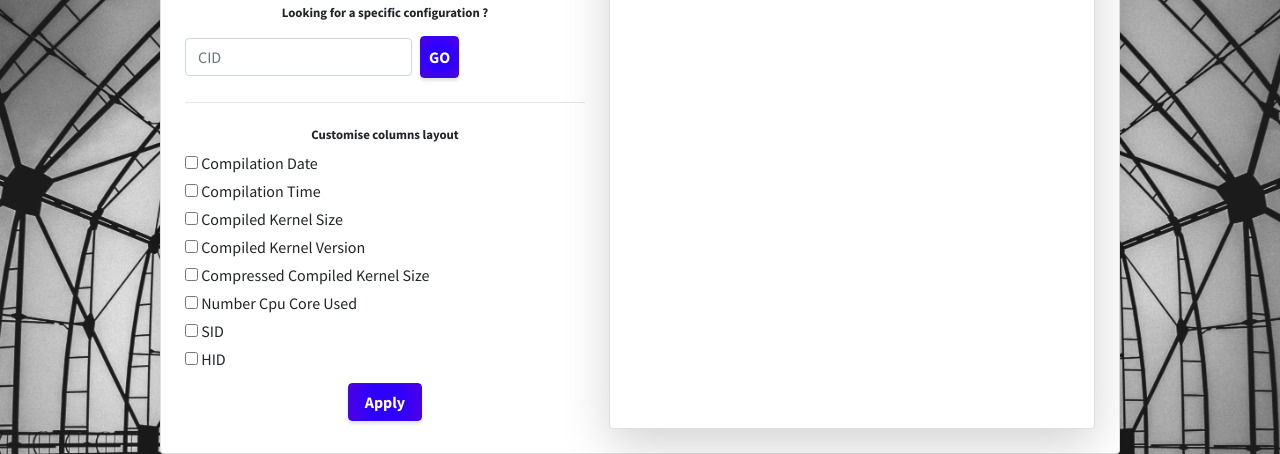
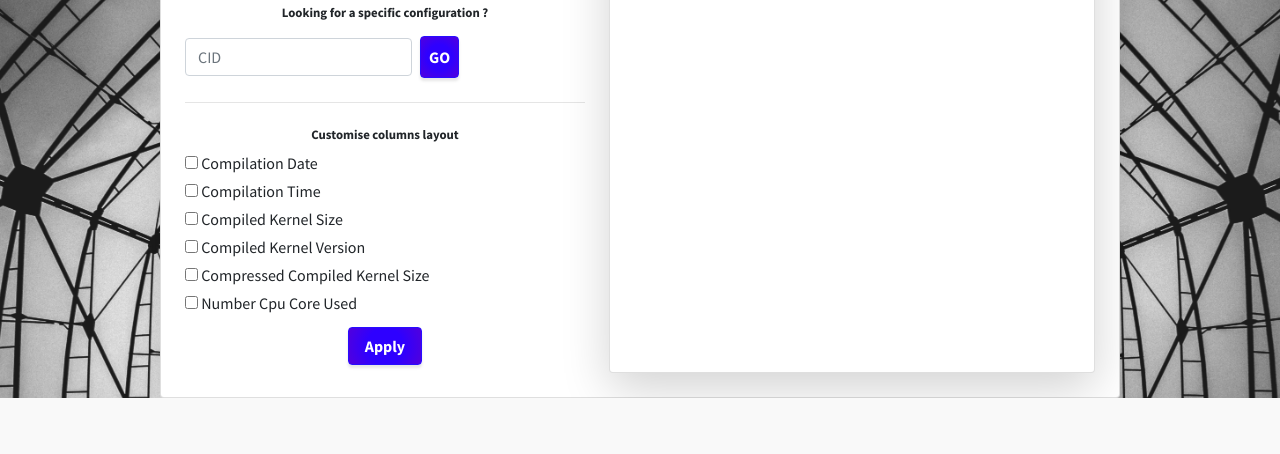
Before and after one commit to TuxML/tuxml-web, a Flask app: page /data/ in a window 1280 px wide. Shown: the part 861-1315 px from the top of the page. After the commit the page ends 1259 px from the top, so only its background shows below. Run offline with Flask 2, Linux system fonts and the light colour scheme; data that the repository does not hold is empty; some libraries are stand-ins or nearby versions.

Commit message:
Removed HID and SID

```diff
--- a/templates/data.html
+++ b/templates/data.html
@@ -103,14 +103,6 @@
 									<input type="checkbox" id="number_cpu_core_used" name="interest" value="number_cpu_core_used" {% for e in interest %} {% if e == "number_cpu_core_used" %} checked {% endif %} {% endfor %} >
 									<label for="number_cpu_core_used">Number Cpu Core Used</label>
 								</div>
-									<div class="mr-n3 my-n1">
-									<input type="checkbox" id="sid" name="interest" value="sid" {% for e in interest %} {% if e == "sid" %} checked {% endif %} {% endfor %} >
-									<label for="sid">SID</label>
-								</div>
-									<div class="mr-n3 my-n1">
-									<input type="checkbox" id="hid" name="interest" value="hid" {% for e in interest %} {% if e == "hid" %} checked {% endif %} {% endfor %} >
-									<label for="hid">HID</label>
-								</div>
 
 							</div>
 
```
